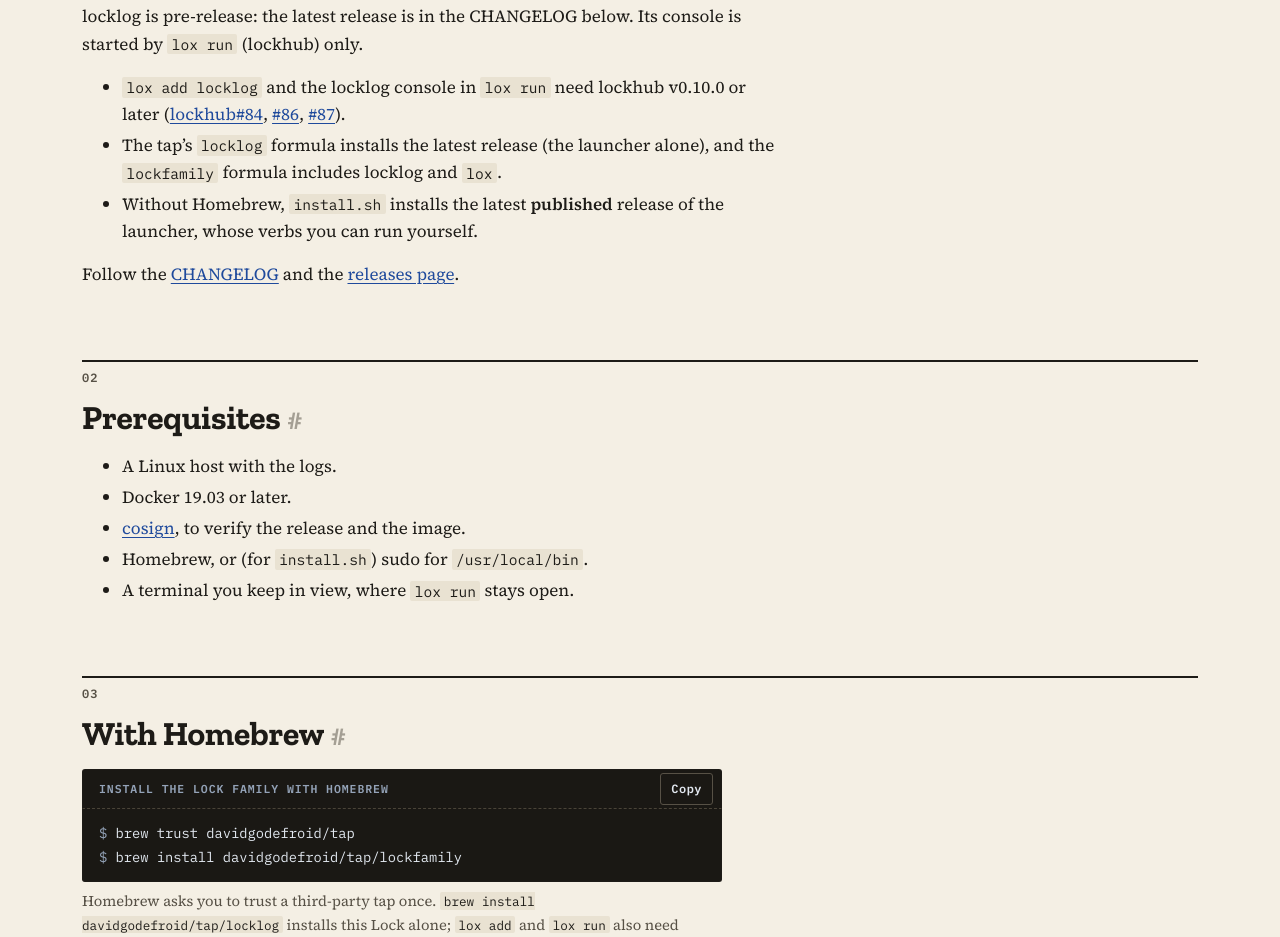
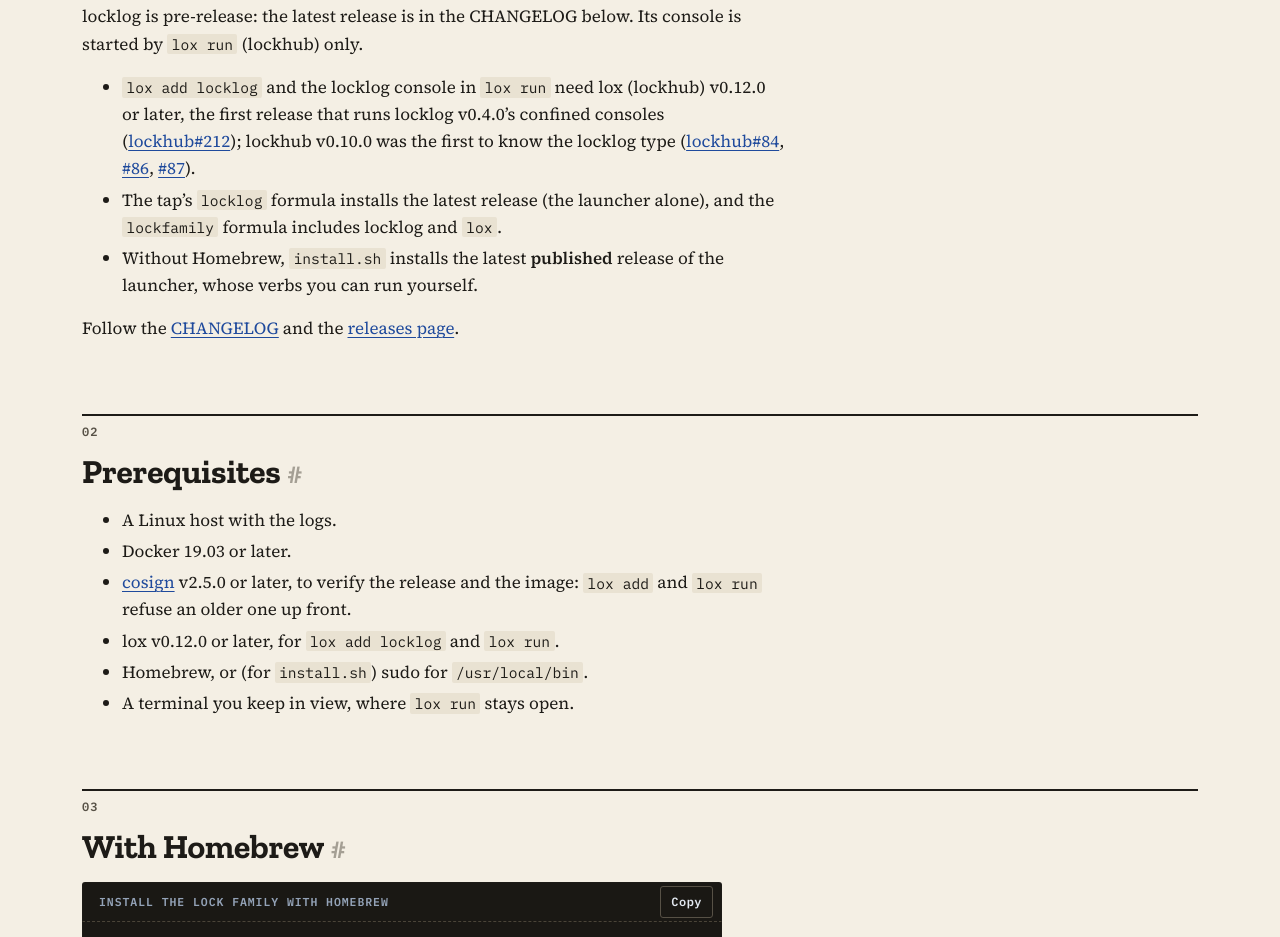
Before and after one commit to DavidGodefroid/locklog, a plain HTML site: page site/install/index.html in a window 1280 px wide. Shown: the part 426-1363 px from the top of the page. Drawn offline with Linux system fonts and the light colour scheme.

Commit message:
docs: name the minimum lox and cosign versions (#171)
The install docs named lox and cosign but no minimum versions, and still
said lockhub v0.10.0.

- **lox v0.12.0 or later**: the first lockhub release that runs locklog
v0.4.0's confined consoles (`--runtime-gids`, lockhub#212); v0.10.0 only
introduced the locklog type.
- **cosign v2.5.0 or later**: `lox add` and `lox run` verify every image
with it and refuse an older one up front (lockhub#197, lockhub CHANGELOG
v0.12.0).
- README Install, `docs/install.md` (Status, Prerequisites, Homebrew
note), `docs/setup.md`, `site/install/index.html` (Status, Requirements,
brew note) and `site/index.html` (install note) say so; the single-tool
brew line is `brew install davidgodefroid/tap/locklog
davidgodefroid/tap/lox cosign`, as in lockssh#44 and lockfamily#70.

Docs only; no release file or tag touched. `scripts/check-site.py`: 6
pages checked, 0 errors.

🤖 Generated with [Claude Code](https://claude.com/claude-code)

Co-authored-by: Claude Opus 5.5 <noreply@anthropic.com>

```diff
--- a/site/install/index.html
+++ b/site/install/index.html
@@ -65,7 +65,7 @@
   <div class="prose">
     <p>locklog is pre-release: the latest release is in the CHANGELOG below. Its console is started by <code>lox run</code> (lockhub) only.</p>
     <ul>
-      <li><code>lox add locklog</code> and the locklog console in <code>lox run</code> need lockhub v0.10.0 or later (<a href="https://github.com/DavidGodefroid/lockhub/issues/84">lockhub#84</a>, <a href="https://github.com/DavidGodefroid/lockhub/issues/86">#86</a>, <a href="https://github.com/DavidGodefroid/lockhub/issues/87">#87</a>).</li>
+      <li><code>lox add locklog</code> and the locklog console in <code>lox run</code> need lox (lockhub) v0.12.0 or later, the first release that runs locklog v0.4.0’s confined consoles (<a href="https://github.com/DavidGodefroid/lockhub/issues/212">lockhub#212</a>); lockhub v0.10.0 was the first to know the locklog type (<a href="https://github.com/DavidGodefroid/lockhub/issues/84">lockhub#84</a>, <a href="https://github.com/DavidGodefroid/lockhub/issues/86">#86</a>, <a href="https://github.com/DavidGodefroid/lockhub/issues/87">#87</a>).</li>
       <li>The tap’s <code>locklog</code> formula installs the latest release (the launcher alone), and the <code>lockfamily</code> formula includes locklog and <code>lox</code>.</li>
       <li>Without Homebrew, <code>install.sh</code> installs the latest <strong>published</strong> release of the launcher, whose verbs you can run yourself.</li>
     </ul>
@@ -78,7 +78,8 @@
   <ul class="prose">
     <li>A Linux host with the logs.</li>
     <li>Docker 19.03 or later.</li>
-    <li><a href="https://docs.sigstore.dev/cosign/system_config/installation/">cosign</a>, to verify the release and the image.</li>
+    <li><a href="https://docs.sigstore.dev/cosign/system_config/installation/">cosign</a> v2.5.0 or later, to verify the release and the image: <code>lox add</code> and <code>lox run</code> refuse an older one up front.</li>
+    <li>lox v0.12.0 or later, for <code>lox add locklog</code> and <code>lox run</code>.</li>
     <li>Homebrew, or (for <code>install.sh</code>) sudo for <code>/usr/local/bin</code>.</li>
     <li>A terminal you keep in view, where <code>lox run</code> stays open.</li>
   </ul>
@@ -90,7 +91,7 @@
     <div class="install-head"><span>Install the Lock Family with Homebrew</span></div>
     <pre tabindex="0" aria-label="Install commands"><code><span class="cmd">brew trust davidgodefroid/tap</span>
 <span class="cmd">brew install davidgodefroid/tap/lockfamily</span></code></pre>
-    <p class="install-note">Homebrew asks you to trust a third-party tap once. <code>brew install davidgodefroid/tap/locklog</code> installs this Lock alone; <code>lox add</code> and <code>lox run</code> also need <code>davidgodefroid/tap/lox</code>.</p>
+    <p class="install-note">Homebrew asks you to trust a third-party tap once. <code>brew install davidgodefroid/tap/locklog</code> installs this Lock alone; <code>lox add</code> and <code>lox run</code> also need lox v0.12.0+ and cosign v2.5.0+: <code>brew install davidgodefroid/tap/locklog davidgodefroid/tap/lox cosign</code>.</p>
   </div>
   <ol class="steps prose">
     <li><p>From the project whose logs the agent investigates, <code>lox add locklog</code> (the guided form: it asks for the lock’s name) sets up the lock (or <code>lox init</code>). With a name, <code>lox add locklog &lt;name&gt;</code> only declares a lock whose profile exists.</p>
```
Also changed, not shown: site/index.html (+1 -1 lines), 3 other files.
